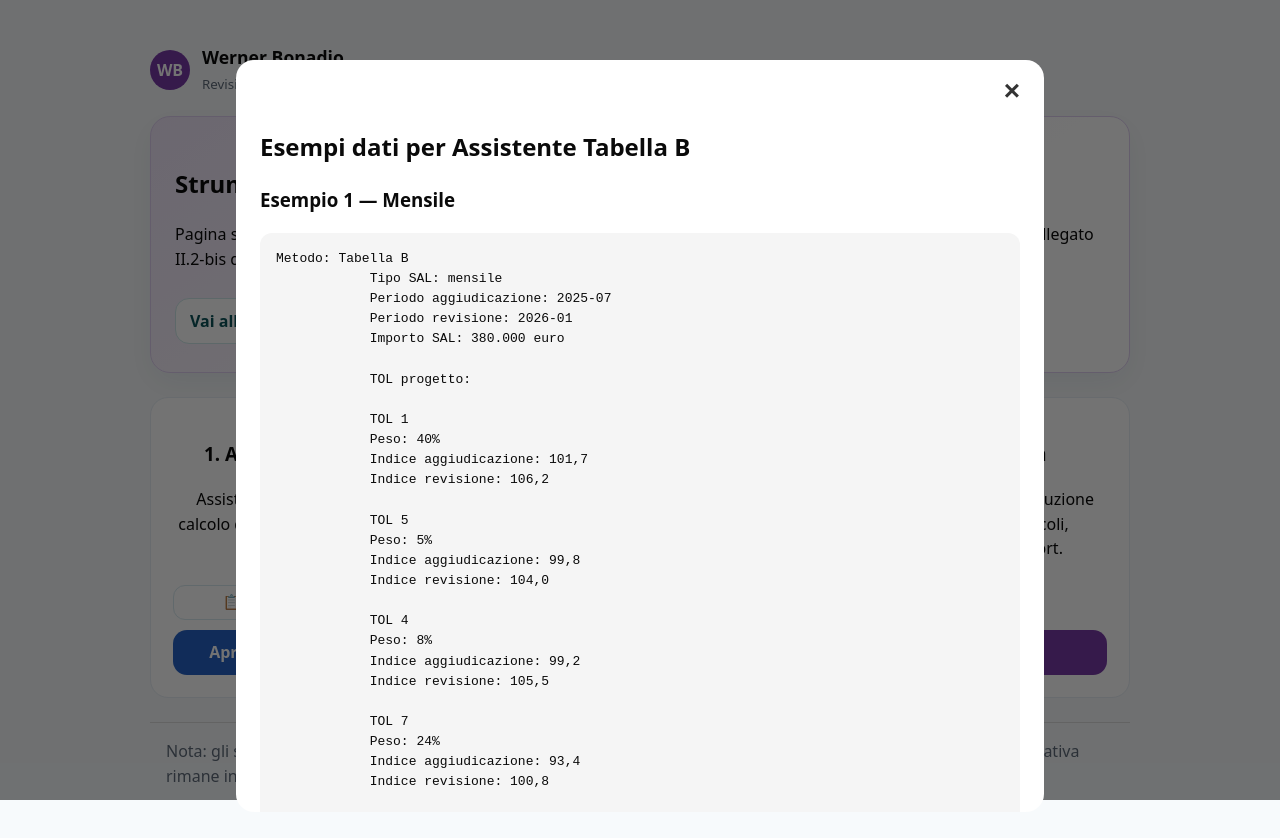
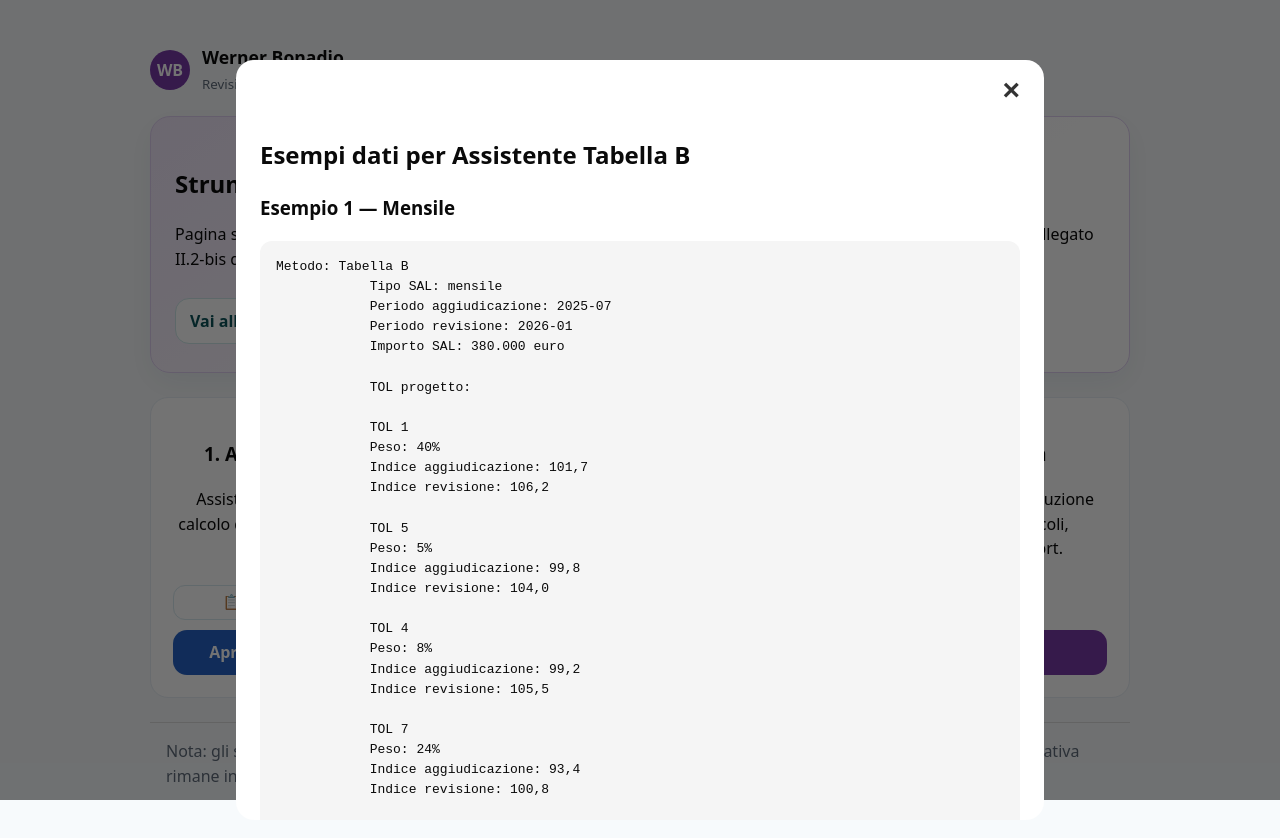
Before and after one commit to WernerBonadio/revisione_prezzi_L, a plain HTML site: page index.html in a window 1280 px wide. Both pictures are taken after a click on the button "📋 Esempi dati Tabella B". Drawn offline with Linux system fonts and the light colour scheme.

Commit message:
Improve popup title spacing

```diff
--- a/index.html
+++ b/index.html
@@ -152,7 +152,7 @@
             max-height:85vh;
             overflow:auto;
             margin:5vh auto;
-            padding:48px 24px 24px 24px;
+            padding:56px 24px 24px 24px;
             border-radius:18px;
         }
 
@@ -169,10 +169,11 @@
             right:18px;
             border:none;
             background:transparent;
-            font-size:28px;
+            font-size:30px;
             font-weight:700;
             cursor:pointer;
             color:#333;
+            line-height:1;
         }
 
     </style>
@@ -253,7 +254,7 @@
 
     <div id="tabellaBExamples" class="modal">
         <div class="modal-content">
-            <button class="close-x" onclick="closeModal('tabellaBExamples')">×</button>
+            <button class="close-x" onclick="closeModal('tabellaBExamples')" aria-label="Chiudi popup">×</button>
             <h2>Esempi dati per Assistente Tabella B</h2>
 
             <h3>Esempio 1 — Mensile</h3>
@@ -396,7 +397,7 @@
 
     <div id="tabellaCExamples" class="modal">
         <div class="modal-content">
-            <button class="close-x" onclick="closeModal('tabellaCExamples')">×</button>
+            <button class="close-x" onclick="closeModal('tabellaCExamples')" aria-label="Chiudi popup">×</button>
             <h2>Esempio dati per Assistente Tabella C</h2>
 
             <pre>METODO=TABELLA_C
```
